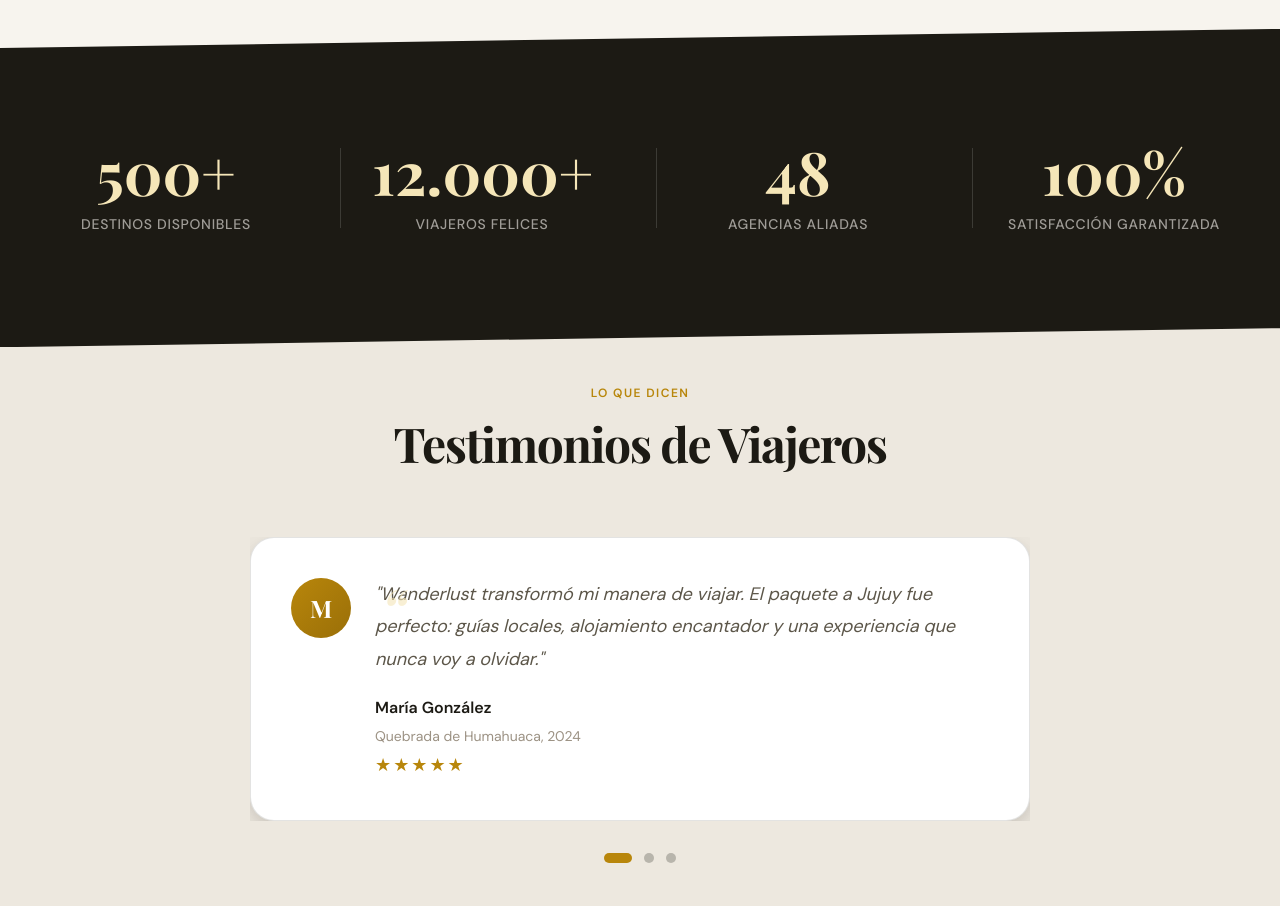
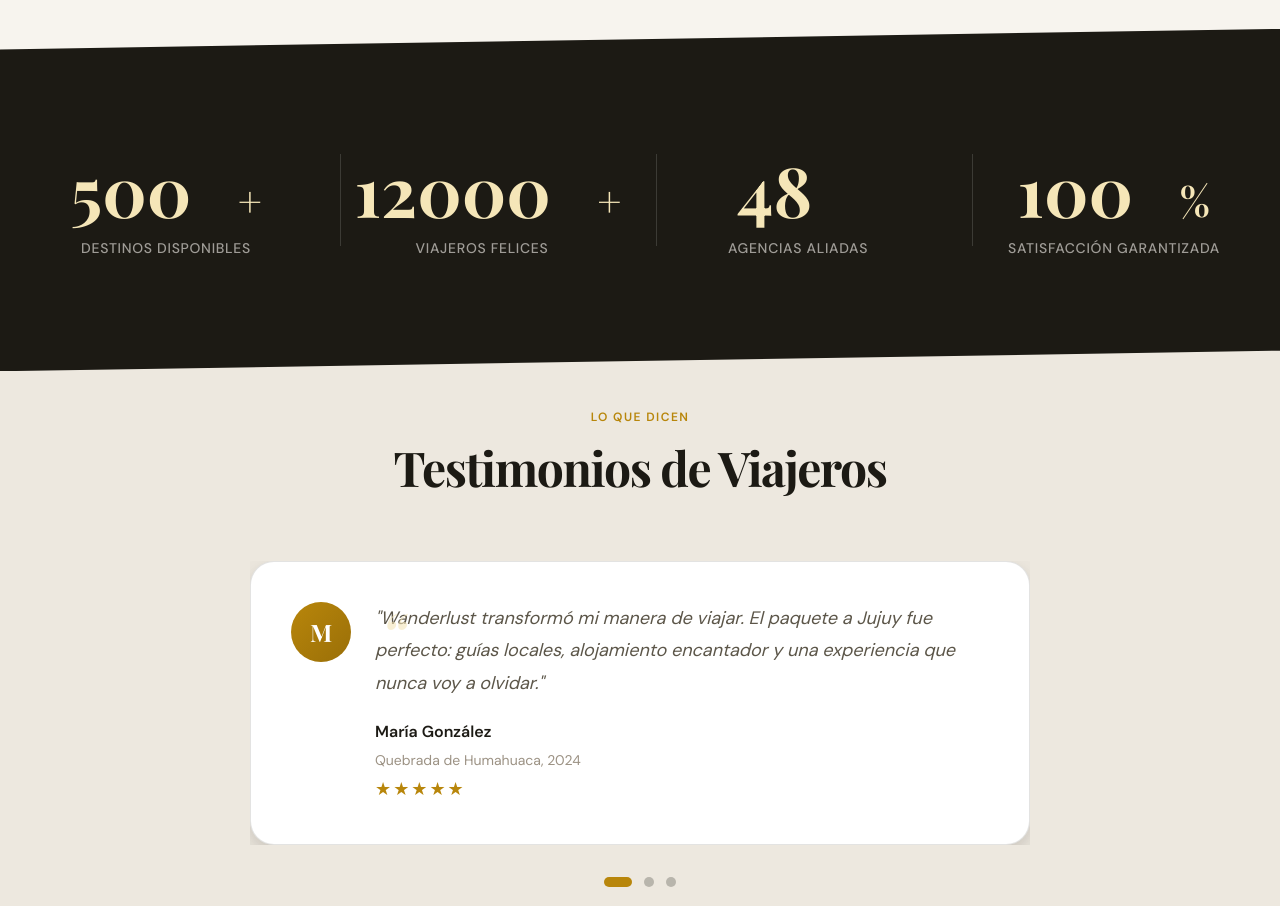
Before and after one commit to Nachitott/PROYECTO-1---TURISMO, a plain HTML site: page index.html in a window 1280 px wide. Shown: the part 2337-3243 px from the top of the page. Drawn offline with nearby package versions, Linux system fonts and the light colour scheme; a web font is replaced by a local one.

Commit message:
KeyFrame en Index.html

```diff
--- a/css/index.css
+++ b/css/index.css
@@ -1127,21 +1127,59 @@ em {
   background: rgba(247, 244, 238, 0.15);
 }
 
+/* 1. Definimos la variable numérica para que CSS la pueda animar */
+@property --num {
+  syntax: "<integer>";
+  initial-value: 0;
+  inherits: false;
+}
+
+/* 2. Animación del conteo */
+@keyframes conteo {
+  from { --num: 0; }
+  to { --num: var(--final-value); }
+}
+
+/* 3. Animación de efecto 'Pop' (Agrandar y volver) */
+@keyframes countPop {
+  0% { transform: scale(1); }
+  50% { transform: scale(1.1); }
+  100% { transform: scale(1); }
+}
+
 .stat-number {
   font-family: var(--font-display);
   font-size: clamp(var(--text-4xl), 6vw, var(--text-5xl));
   font-weight: var(--font-weight-bold);
+  color: transparent; /* Ocultamos el "0" del HTML */
+  position: relative;
+  display: inline-block;
+
+  /* Aplicamos ambas animaciones: conteo y pop */
+  animation:
+    conteo 3s ease-out forwards,
+    countPop 0.4s ease-in-out infinite; /* El pop se repite mientras cuenta */
+
+  counter-reset: variable var(--num);
+}
+
+/* El número real se muestra aquí */
+.stat-number::before {
+  content: counter(variable);
   color: var(--color-accent-light);
-  line-height: 1;
-  margin-bottom: var(--space-3);
-  /* transition para la animación del número */
-  transition: all var(--transition-fast);
-}
-
-/* Cuando el JS activa la animación */
-.stat-number.is-counting {
-  animation: countPop 0.3s var(--transition-bounce);
-}
+  position: relative; /* Para que conviva bien con el ::after */
+}
+
+/* El sufijo (+ o %) se muestra aquí */
+.stat-number::after {
+  content: attr(data-suffix);
+  color: var(--color-accent-light);
+  font-size: 0.6em; /* Un poco más pequeño para que se vea mejor */
+  vertical-align: middle;
+  margin-left: 2px;
+}
+
+
 
 .stat-label {
   font-size: var(--text-sm);
--- a/index.html
+++ b/index.html
@@ -439,28 +439,26 @@
         <h2 class="sr-only" id="stats-title">Nuestros números</h2>
 
         <div class="stats-grid">
-
-
           <div class="stat-item">
-            <p class="stat-number" data-target="500" data-suffix="+">0</p>
+            <!-- El texto "0" es opcional, lo ocultaremos con CSS para que no estorbe -->
+            <p class="stat-number" data-target="500" data-suffix="+" style="--final-value: 500;">0</p>
             <p class="stat-label">Destinos disponibles</p>
           </div>
 
           <div class="stat-item">
-            <p class="stat-number" data-target="12000" data-suffix="+">0</p>
+            <p class="stat-number" data-target="12000" data-suffix="+" style="--final-value: 12000;">0</p>
             <p class="stat-label">Viajeros felices</p>
           </div>
 
           <div class="stat-item">
-            <p class="stat-number" data-target="48" data-suffix="">0</p>
+            <p class="stat-number" data-target="48" data-suffix="" style="--final-value: 48;">0</p>
             <p class="stat-label">Agencias aliadas</p>
           </div>
 
           <div class="stat-item">
-            <p class="stat-number" data-target="100" data-suffix="%">0</p>
+            <p class="stat-number" data-target="100" data-suffix="%" style="--final-value: 100;">0</p>
             <p class="stat-label">Satisfacción garantizada</p>
           </div>
-
         </div>
       </div>
     </section>
--- a/js/index.js
+++ b/js/index.js
@@ -150,40 +150,6 @@ document.addEventListener('DOMContentLoaded', () => {
     }
   });
 
-  /* ──────────────────────────────────────────────────────────
-     5. CONTADOR ANIMADO
-     ──────────────────────────────────────────────────────────
-     Técnica:
-     - IntersectionObserver: activa el contador solo cuando
-       el elemento entra al viewport (área visible).
-     - requestAnimationFrame: anima el número frame a frame,
-       sincronizado con el ciclo de render del navegador (60fps).
-     - Easing: función cubic que suaviza la animación.
-
-     Los elementos .stat-number tienen:
-       data-target="500" → número final
-       data-suffix="+"   → símbolo después del número
-     ────────────────────────────────────────────────────────── */
-  const counters = document.querySelectorAll('.stat-number[data-target]');
-
-  if (counters.length) {
-    const counterObserver = new IntersectionObserver(
-      (entries) => {
-        entries.forEach(entry => {
-          if (entry.isIntersecting) {
-            animateCounter(entry.target);
-            // Dejar de observar una vez que el contador arrancó
-            counterObserver.unobserve(entry.target);
-          }
-        });
-      },
-      {
-        threshold: 0.5 // Se activa cuando el 50% del elemento es visible
-      }
-    );
-
-    counters.forEach(counter => counterObserver.observe(counter));
-  }
 
   /**
    * Anima un elemento contando desde 0 hasta data-target.
```
